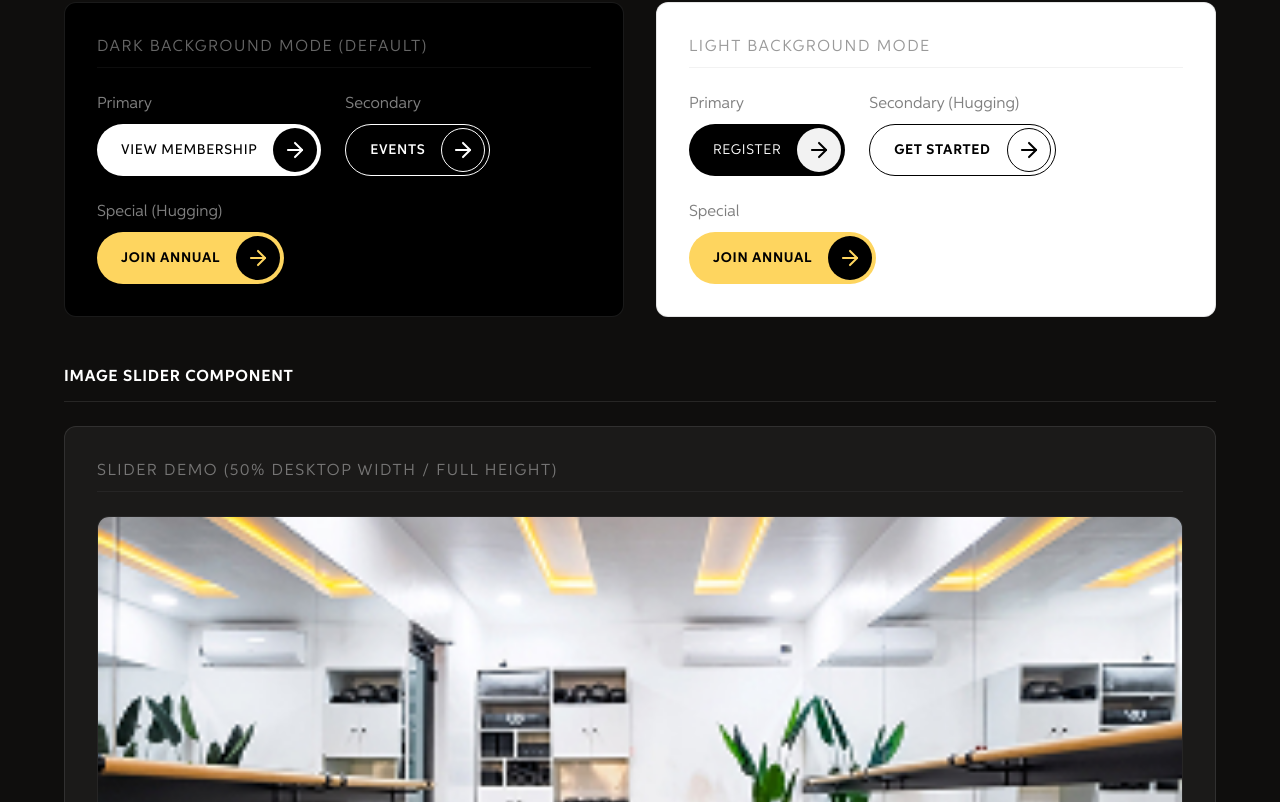
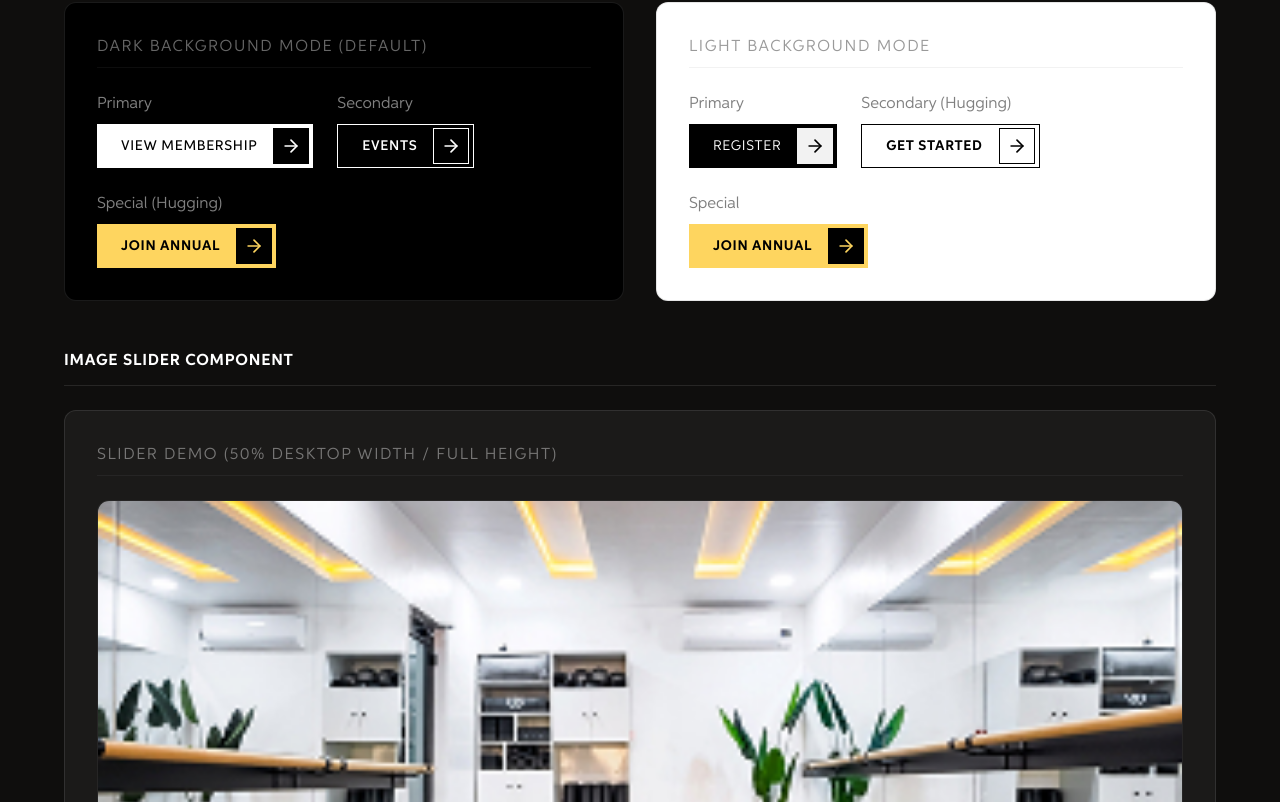
Before and after one commit to mannie55/Beyond-Fitness, a Next.js app: page /design-system in a window 1280 px wide. Shown: the part 2678-3480 px from the top of the page. Built offline with nearby package versions, Linux system fonts and the light colour scheme; grey boxes are pictures that could not be loaded.

Commit message:
style(buttons): convert to sharp brutalist square style

```diff
--- a/app/theme.css
+++ b/app/theme.css
@@ -60,9 +60,9 @@
   --border-width-divider-width: 1px;
 
   /* Component Sizing - Mobile Default */
-  --component-button-height: 2.375rem;
-  --component-button-icon-size: 1.875rem;
-  --component-button-svg-size: 1.125rem;
+  --component-button-height: 2rem;
+  --component-button-icon-size: 1.5rem;
+  --component-button-svg-size: 1rem;
   --component-button-padding-left: 1.125rem;
   --component-button-gap: 0.5rem;
   --component-button-text-size: clamp(0.625rem, 2.5vw, 0.875rem);
@@ -128,9 +128,9 @@
     --spacing-padding-section-small: 3rem;
 
     /* Component Sizing overrides */
-    --component-button-height: 3.25rem;
-    --component-button-icon-size: 2.75rem;
-    --component-button-svg-size: 1.5rem;
+    --component-button-height: 2.75rem;
+    --component-button-icon-size: 2.25rem;
+    --component-button-svg-size: 1.25rem;
     --component-button-padding-left: 1.5rem;
     --component-button-gap: 1rem;
     --component-classcard-width: 25rem;
--- a/components/Footer.tsx
+++ b/components/Footer.tsx
@@ -48,11 +48,11 @@ export default function Footer() {
                 type="email"
                 placeholder="Your email"
                 required
-                className="flex-1 min-w-0 h-[2.5rem] sm:h-[2.875rem] rounded-[1.875rem] border border-white/30 bg-white/5 px-3 py-1.5 text-xs sm:text-[length:var(--text-text-medium)] leading-[1.5] text-white/60 placeholder-white/60 focus:border-white focus:outline-none transition-colors"
+                className="flex-1 min-w-0 h-[2rem] sm:h-[2.75rem] rounded-none border border-white/30 bg-white/5 px-3 py-1.5 text-xs sm:text-[length:var(--text-text-medium)] leading-[1.5] text-white/60 placeholder-white/60 focus:border-white focus:outline-none transition-colors"
               />
               <button
                 type="submit"
-                className="w-[5.5rem] sm:w-[6.5625rem] h-[2.5rem] sm:h-[2.875rem] rounded-full bg-white text-black font-bold text-xs sm:text-[length:var(--text-text-regular)] leading-[1.5] flex items-center justify-center transition-transform hover:scale-105 active:scale-95 cursor-pointer flex-shrink-0"
+                className="w-[5.5rem] sm:w-[6.5625rem] h-[2rem] sm:h-[2.75rem] rounded-none bg-white text-black font-bold text-xs sm:text-[length:var(--text-text-regular)] leading-[1.5] flex items-center justify-center transition-transform hover:scale-105 active:scale-95 cursor-pointer flex-shrink-0"
               >
                 JOIN
               </button>
--- a/components/ui/Button.tsx
+++ b/components/ui/Button.tsx
@@ -55,7 +55,7 @@ export default function Button({
   paddingLeft = "pl-[var(--component-button-padding-left)]",
   textWidth = "w-auto",
 }: ButtonProps) {
-  const baseClasses = `group h-[var(--component-button-height)] rounded-full inline-flex items-center justify-between gap-[var(--component-button-gap)] pr-[0.25rem] py-[0.25rem] text-[length:var(--component-button-text-size)] font-sans tracking-wider uppercase transition-all select-none cursor-pointer duration-300 ${width} ${paddingLeft}`;
+  const baseClasses = `group h-[var(--component-button-height)] rounded-none inline-flex items-center justify-between gap-[var(--component-button-gap)] pr-[0.25rem] py-[0.25rem] text-[length:var(--component-button-text-size)] font-sans tracking-wider uppercase transition-all select-none cursor-pointer duration-300 ${width} ${paddingLeft}`;
 
   const themeVariants = {
     dark: {
@@ -72,14 +72,14 @@ export default function Button({
 
   const themeArrowCircles = {
     dark: {
-      primary: "w-[var(--component-button-icon-size)] h-[var(--component-button-icon-size)] bg-black text-white rounded-full flex items-center justify-center flex-shrink-0",
-      secondary: "w-[var(--component-button-icon-size)] h-[var(--component-button-icon-size)] border border-white text-white rounded-full flex items-center justify-center flex-shrink-0",
-      special: "w-[var(--component-button-icon-size)] h-[var(--component-button-icon-size)] bg-black text-dandelion rounded-full flex items-center justify-center flex-shrink-0",
+      primary: "w-[var(--component-button-icon-size)] h-[var(--component-button-icon-size)] bg-black text-white rounded-none flex items-center justify-center flex-shrink-0",
+      secondary: "w-[var(--component-button-icon-size)] h-[var(--component-button-icon-size)] border border-white text-white rounded-none flex items-center justify-center flex-shrink-0",
+      special: "w-[var(--component-button-icon-size)] h-[var(--component-button-icon-size)] bg-black text-dandelion rounded-none flex items-center justify-center flex-shrink-0",
     },
     light: {
-      primary: "w-[var(--component-button-icon-size)] h-[var(--component-button-icon-size)] bg-neutral-lightest text-black rounded-full flex items-center justify-center flex-shrink-0",
-      secondary: "w-[var(--component-button-icon-size)] h-[var(--component-button-icon-size)] border border-black text-black rounded-full flex items-center justify-center flex-shrink-0",
-      special: "w-[var(--component-button-icon-size)] h-[var(--component-button-icon-size)] bg-black text-dandelion rounded-full flex items-center justify-center flex-shrink-0",
+      primary: "w-[var(--component-button-icon-size)] h-[var(--component-button-icon-size)] bg-neutral-lightest text-black rounded-none flex items-center justify-center flex-shrink-0",
+      secondary: "w-[var(--component-button-icon-size)] h-[var(--component-button-icon-size)] border border-black text-black rounded-none flex items-center justify-center flex-shrink-0",
+      special: "w-[var(--component-button-icon-size)] h-[var(--component-button-icon-size)] bg-black text-dandelion rounded-none flex items-center justify-center flex-shrink-0",
     },
   };
 
```
